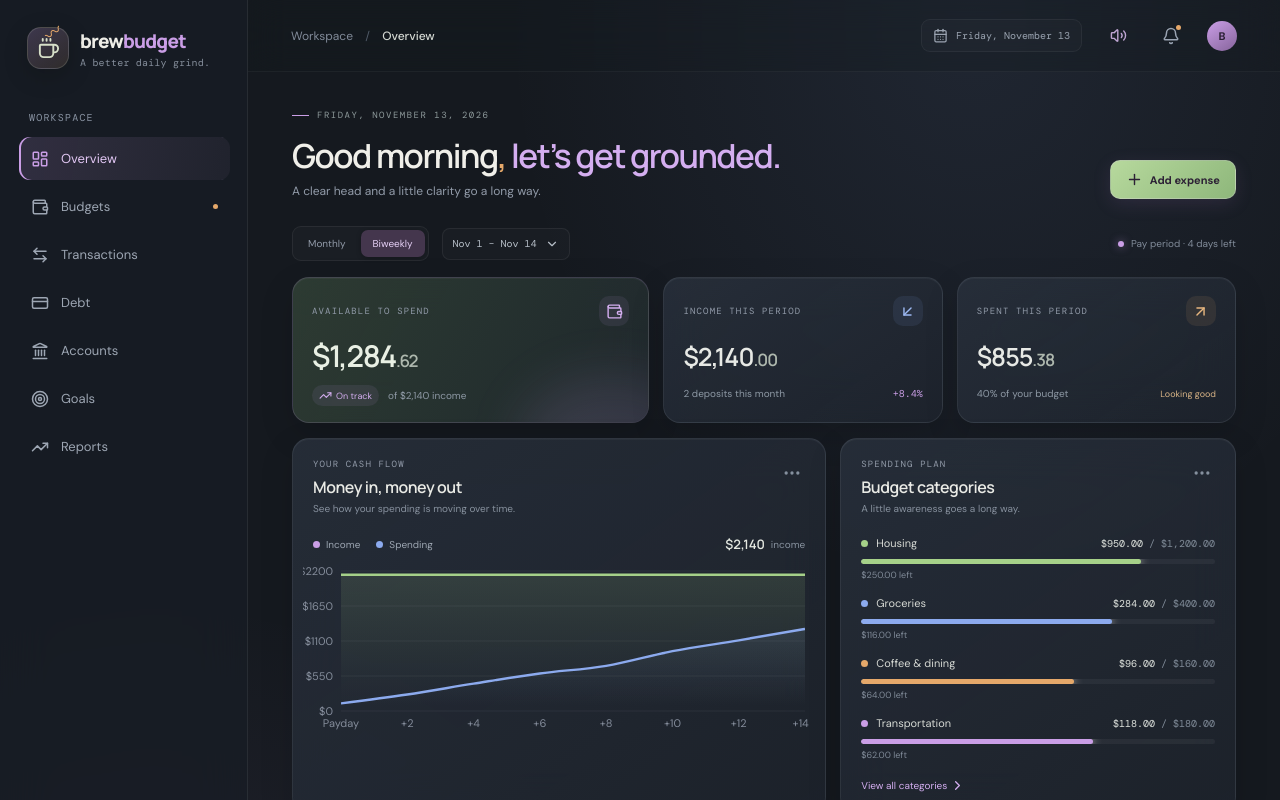
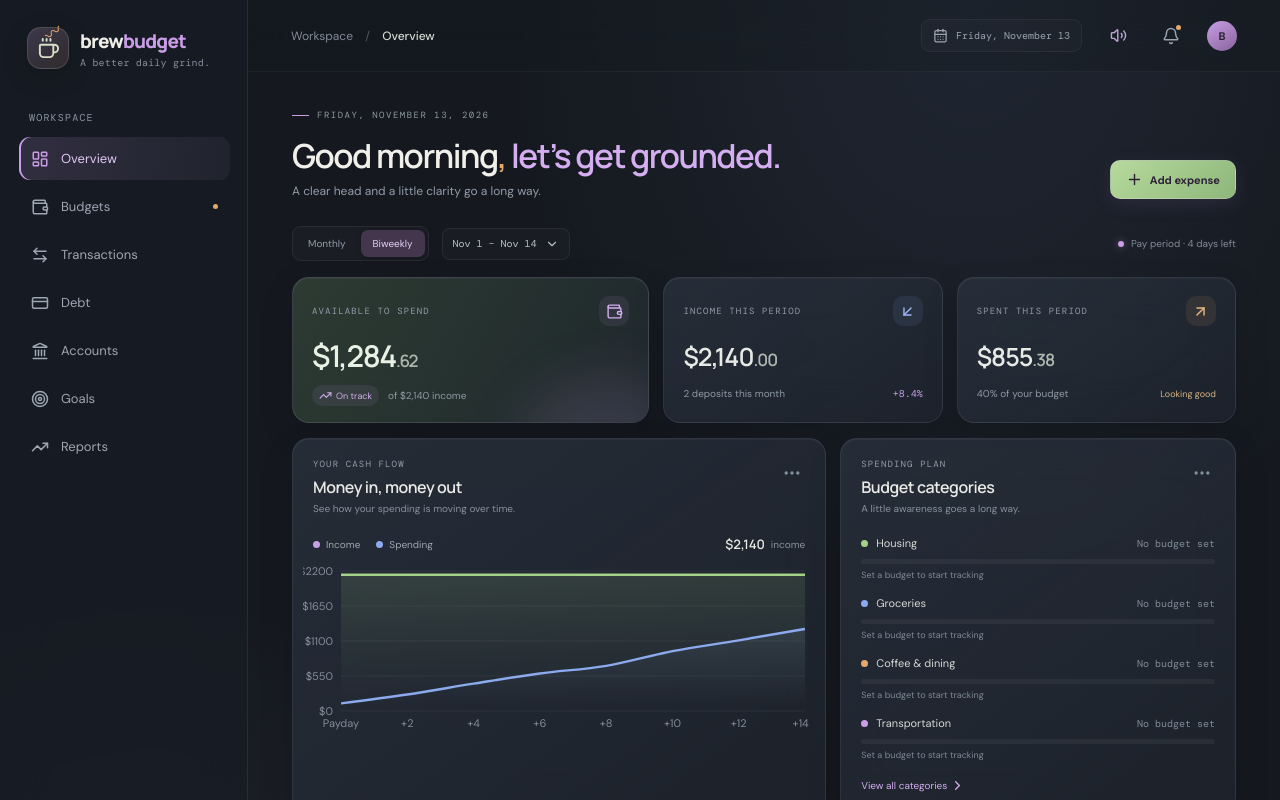
Before and after one commit to Iseggerman45/BrewBudget, a Next.js app: page /dashboard in a window 1280 px wide. Shown: the top 800 px of the page. Built offline with nearby package versions, Linux system fonts and the light colour scheme.

Commit message:
Remove placeholder category spending and budget amounts

```diff
--- a/app/dashboard/page.tsx
+++ b/app/dashboard/page.tsx
@@ -29,11 +29,11 @@ const initialTransactions: Transaction[] = [
 ];
 
 const categories = [
-  { name: "Housing", spent: 950, budget: 1200, color: "#A6D189", icon: "home" },
-  { name: "Groceries", spent: 284, budget: 400, color: "#8CAAEE", icon: "shopping" },
-  { name: "Coffee & dining", spent: 96, budget: 160, color: "#E5A86A", icon: "coffee" },
-  { name: "Transportation", spent: 118, budget: 180, color: "#CA9EE6", icon: "car" },
-  { name: "Utilities", spent: 86, budget: 140, color: "#E78284", icon: "zap" },
+  { name: "Housing", spent: 0, budget: 0, color: "#A6D189", icon: "home" },
+  { name: "Groceries", spent: 0, budget: 0, color: "#8CAAEE", icon: "shopping" },
+  { name: "Coffee & dining", spent: 0, budget: 0, color: "#E5A86A", icon: "coffee" },
+  { name: "Transportation", spent: 0, budget: 0, color: "#CA9EE6", icon: "car" },
+  { name: "Utilities", spent: 0, budget: 0, color: "#E78284", icon: "zap" },
 ];
 
 const monthlyChart = [
@@ -140,8 +140,9 @@ export default function Dashboard() {
       if (budget) {
         const nextSpent = (budgetSpent[newCategory] ?? budget.spent) + amount;
         setBudgetSpent(current => ({ ...current, [newCategory]: nextSpent }));
-        if (nextSpent <= budget.budget) { expenseFeedback = `Nice — still under your ${newCategory.toLowerCase()} budget`; playFeedback("success"); }
-        else { expenseFeedback = `${newCategory} budget reached — keep an eye on it`; playFeedback("tap"); }
+        if (budget.budget > 0 && nextSpent <= budget.budget) { expenseFeedback = `Nice — still under your ${newCategory.toLowerCase()} budget`; playFeedback("success"); }
+        else if (budget.budget > 0) { expenseFeedback = `${newCategory} budget reached — keep an eye on it`; playFeedback("tap"); }
+        else { expenseFeedback = `Expense recorded. Set a ${newCategory.toLowerCase()} budget when you're ready`; playFeedback("tap"); }
       } else playFeedback("tap");
     }
     setNewName(""); setNewAmount(""); setShowAdd(false);
@@ -215,7 +216,7 @@ export default function Dashboard() {
 
               <section className="glass-card budget-card">
                 <div className="section-heading"><div><div className="card-label">SPENDING PLAN</div><h2>Budget categories</h2><p>A little awareness goes a long way.</p></div><button className="more-button" onClick={() => setTab("Budgets")}><Ellipsis size={20}/></button></div>
-                <div className="category-list">{categories.slice(0,4).map((c) => { const spent = budgetSpent[c.name] ?? c.spent; return <div className="category-item" key={c.name}><div className="category-top"><div className="category-name"><span className="category-dot" style={{ background: c.color }}/>{c.name}</div><div className="category-amount">{money(spent)} <span>/ {money(c.budget)}</span></div></div><div className="progress-track"><div className="progress-fill" style={{ width: (Math.min(100,spent/c.budget*100))+"%", background: c.color }}/></div><div className="category-remaining">{spent <= c.budget ? `${money(c.budget-spent)} left` : `${money(spent-c.budget)} over budget`}</div></div>; })}</div>
+                <div className="category-list">{categories.slice(0,4).map((c) => { const spent = budgetSpent[c.name] ?? c.spent; return <div className="category-item" key={c.name}><div className="category-top"><div className="category-name"><span className="category-dot" style={{ background: c.color }}/>{c.name}</div><div className="category-amount">{c.budget > 0 ? <>{money(spent)} <span>/ {money(c.budget)}</span></> : <span>No budget set</span>}</div></div><div className="progress-track"><div className="progress-fill" style={{ width: (c.budget > 0 ? Math.min(100,spent/c.budget*100) : 0)+"%", background: c.color }}/></div><div className="category-remaining">{c.budget > 0 ? (spent <= c.budget ? `${money(c.budget-spent)} left` : `${money(spent-c.budget)} over budget`) : "Set a budget to start tracking"}</div></div>; })}</div>
                 <button className="text-link" onClick={() => setTab("Budgets")}>View all categories <ChevronRight size={15}/></button>
               </section>
             </div>
@@ -251,7 +252,7 @@ function SubPage({ tab, transactions, search, setSearch, setShowAdd, budgetSpent
   const descriptions: Record<Tab,string> = { Debt:"A clearer path to becoming debt-free.", Overview:"Your financial picture, at a glance.", Budgets:"Give every category a thoughtful spending limit.", Transactions:"Every little purchase, all in one place.", Accounts:"Your connected financial world.", Goals:"Small steps toward the things that matter.", Reports:"Patterns, progress, and a clearer picture." };
   return <div className="subpage"><div className="eyebrow"><span className="eyebrow-line"/> BREWBUDGET WORKSPACE</div><div className="subpage-heading"><div><h1>{tab === "Goals" ? "Savings goals" : tab}</h1><p className="subtitle">{descriptions[tab]}</p></div>{(tab === "Transactions" || tab === "Budgets") && <button className="primary-button" onClick={() => setShowAdd(true)}><Plus size={17}/>{tab === "Budgets" ? "Add expense" : "Add transaction"}</button>}</div>
   {tab === "Transactions" ? <section className="glass-card subpage-panel"><div className="search-box"><Search size={17}/><input placeholder="Search transactions..." value={search} onChange={e => setSearch(e.target.value)}/><SlidersHorizontal size={16}/></div><TransactionList transactions={transactions}/>{transactions.length===0 && <div className="empty-state">No transactions match that search.</div>}</section> :
-  tab === "Budgets" ? <div className="subpage-categories">{categories.map(c=>{const spent=budgetSpent[c.name] ?? c.spent; return <section className="glass-card category-detail" key={c.name}><div className="category-top"><div className="category-name"><span className="category-dot" style={{background:c.color}}/>{c.name}</div><strong>{money(spent)} <span className="muted-text">/ {money(c.budget)}</span></strong></div><div className="progress-track"><div className="progress-fill" style={{width:(spent/c.budget*100)+"%",background:c.color}}/></div><div className="category-remaining">{spent<=c.budget ? `${money(c.budget-spent)} remaining` : `${money(spent-c.budget)} over budget`}</div></section>;})}</div> :
+  tab === "Budgets" ? <div className="subpage-categories">{categories.map(c=>{const spent=budgetSpent[c.name] ?? c.spent; return <section className="glass-card category-detail" key={c.name}><div className="category-top"><div className="category-name"><span className="category-dot" style={{background:c.color}}/>{c.name}</div><strong>{c.budget > 0 ? <>{money(spent)} <span className="muted-text">/ {money(c.budget)}</span></> : <span className="muted-text">No budget set</span>}</strong></div><div className="progress-track"><div className="progress-fill" style={{width:(c.budget > 0 ? Math.min(100,spent/c.budget*100) : 0)+"%",background:c.color}}/></div><div className="category-remaining">{c.budget > 0 ? (spent<=c.budget ? `${money(c.budget-spent)} remaining` : `${money(spent-c.budget)} over budget`) : "Set a budget to start tracking"}</div></section>;})}</div> :
   tab === "Accounts" ? <BankConnections/> :
   tab === "Goals" ? <div className="subpage-categories"><section className="glass-card goal-card"><div className="goal-icon"><Heart size={20}/></div><div className="goal-main"><strong>Emergency fund</strong><p>Building a little breathing room.</p><div className="progress-track"><div className="progress-fill" style={{width:"64%",background:"#A6D189"}}/></div><div className="category-remaining">$3,200 of $5,000 saved · 64%</div></div></section><section className="glass-card goal-card"><div className="goal-icon purple"><Target size={20}/></div><div className="goal-main"><strong>Weekend getaway</strong><p>Something fun to look forward to.</p><div className="progress-track"><div className="progress-fill" style={{width:"38%",background:"#CA9EE6"}}/></div><div className="category-remaining">$380 of $1,000 saved · 38%</div></div></section></div> :
   <section className="glass-card report-placeholder"><div className="report-art"><TrendingUp size={32}/></div><h2>Your money story, over time.</h2><p>Reports will bring your spending patterns, cash flow, and savings progress together in one thoughtful view.</p></section>}
```
